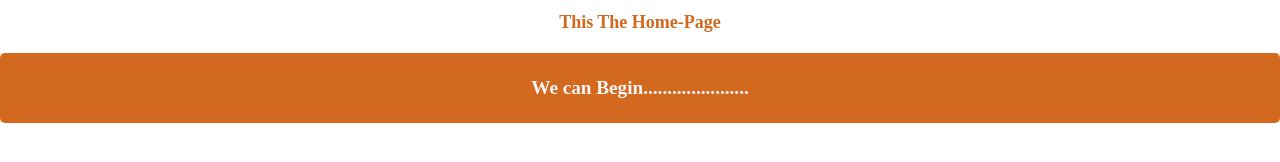
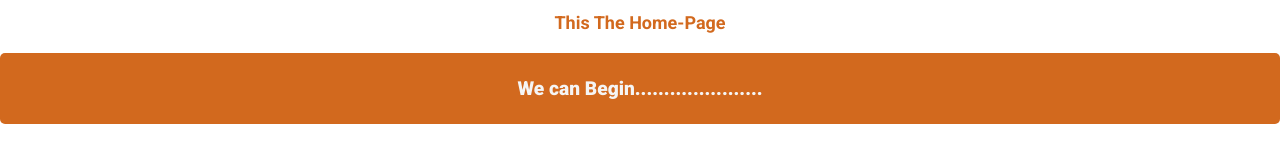
Before and after one commit to Watuulo-Richard/Landing-Team-II-Project, a plain HTML site: page index.html in a window 1280 px wide. Drawn offline with Linux system fonts and the light colour scheme.

Commit message:
add Google-Fonts

```diff
--- a/index.html
+++ b/index.html
@@ -5,6 +5,9 @@
     <meta name="viewport" content="width=device-width, initial-scale=1.0">
     <title>Team II Landing-Page</title>
     <link rel="stylesheet" href="./style.css">
+    <link rel="preconnect" href="https://fonts.googleapis.com">
+    <link rel="preconnect" href="https://fonts.gstatic.com" crossorigin>
+    <link href="https://fonts.googleapis.com/css2?family=Nunito:ital,wght@0,200..1000;1,200..1000&family=Roboto:ital,wght@0,100;0,300;0,400;0,500;0,700;0,900;1,100;1,300;1,400;1,500;1,700;1,900&display=swap" rel="stylesheet">
 </head>
 <body>
     <h1>This The Home-Page</h1>
--- a/style.css
+++ b/style.css
@@ -1,8 +1,11 @@
+
+
 h1 {
     color: chocolate;
     font-weight: bold;
     text-align: center;
     font-size: large;
+    font-family: 'roboto';
 }
 
 p {
@@ -14,6 +17,8 @@ p {
     font-size: larger;
     font-weight: 900;
     padding: 24px;
+    font-family: "Roboto", sans-serif;
+    font-style: bold;
 }
 
 body {
```
